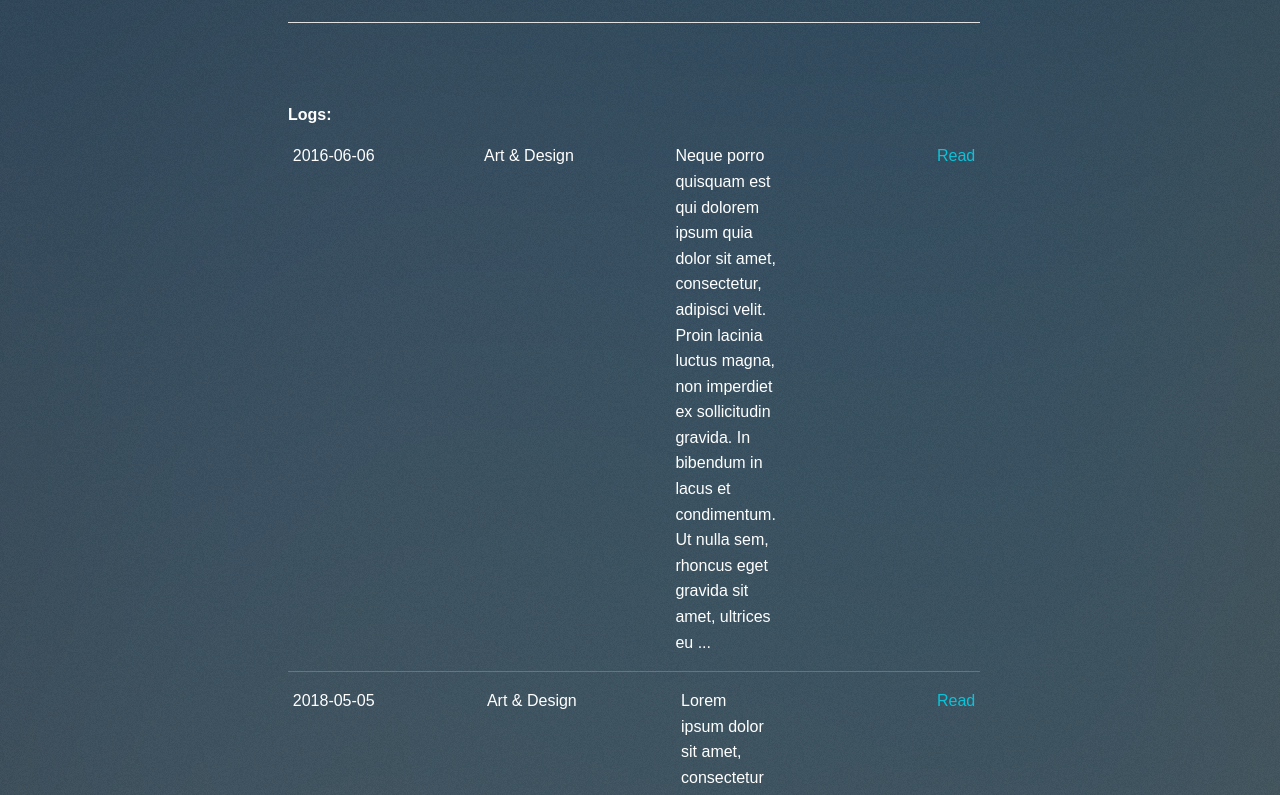
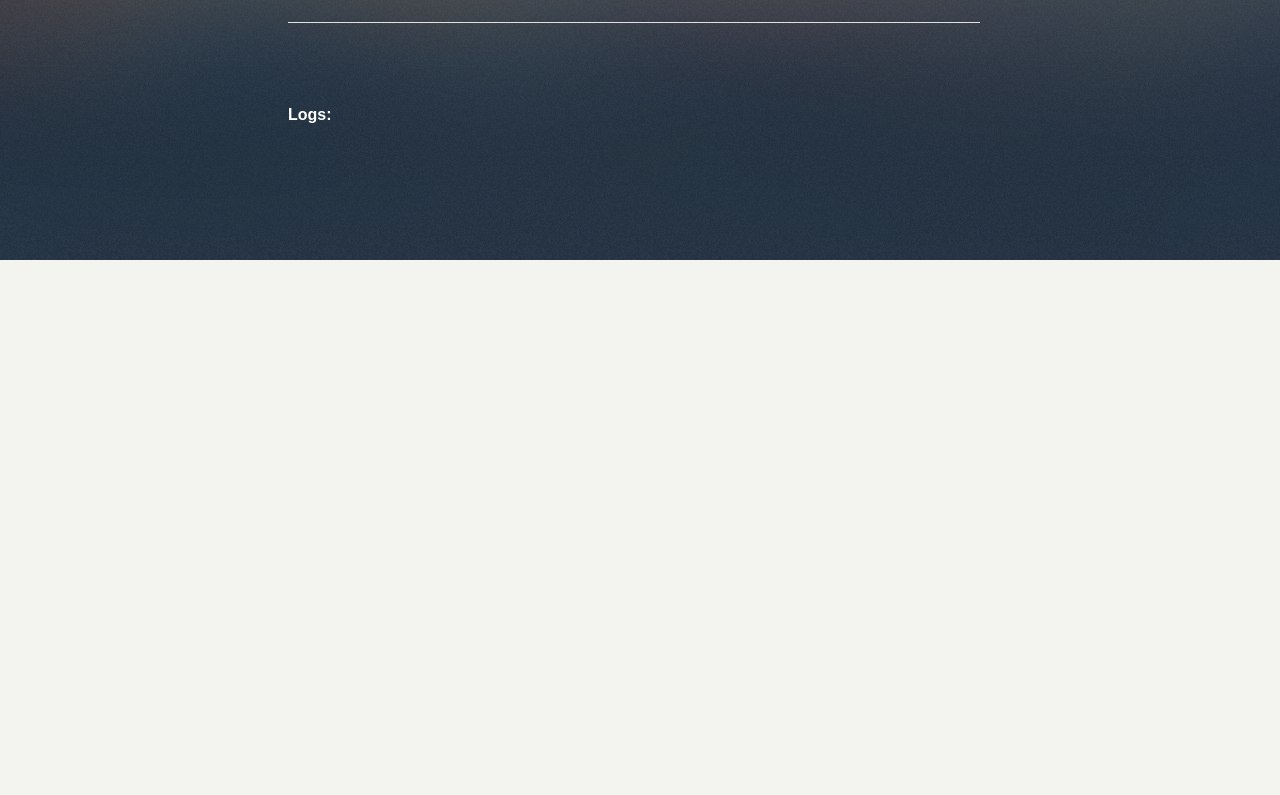
Before and after one commit to leannephillipz/logbook, a Vue app: page /#/student/089573 in a window 1280 px wide. Shown: the part 540-1335 px from the top of the page. After the commit the page ends 800 px from the top, so only its background shows below. Built offline with nearby package versions, Linux system fonts and the light colour scheme; what vue-moment, vue-resource would draw is missing.

Commit message:
Update student.vue

```diff
--- a/src/pages/student.vue
+++ b/src/pages/student.vue
@@ -37,12 +37,9 @@
 
          <ul class="list " v-for="(log, index) in getlogs" :key="index">
            <li>
-           <ul class="flex">
-             <li class="sm">{{ log.datestamp }}</li>
-             <li>{{ log.course }} </li>
-             <li>{{ log.content | snippet }}</li>
-             <li class="sm"><router-link :to="{ name: 'log', params: { id: log.id  }}">Read</router-link></li>
-           </ul>
+           <p>{{ log.datestamp }} </p>
+           <div>{{ log.content | snippet }}</div>
+           <router-link :to="{ name: 'log', params: { id: log.id  }}">Read</router-link>
          </li>
          </ul>
          </div>
@@ -67,7 +64,8 @@ export default {
           routeId: this.$route.params.id,
           allstudents: StudentStore.data.students,
           alllogs: LogStore.data.logs,
-          student: {}
+          student: {},
+          logs :{}
         }
     },
     created(){
@@ -76,10 +74,8 @@ export default {
         },
     computed: {
       getlogs: function(){
-         // const v = this
-         // const logs = v.alllogs
-         // return logs
-         return this.alllogs
+         //return this.alllogs
+          this.logs = this.alllogs.find(x => x.students === this.$route.params.uid);
       }
     },
     methods: {
```
